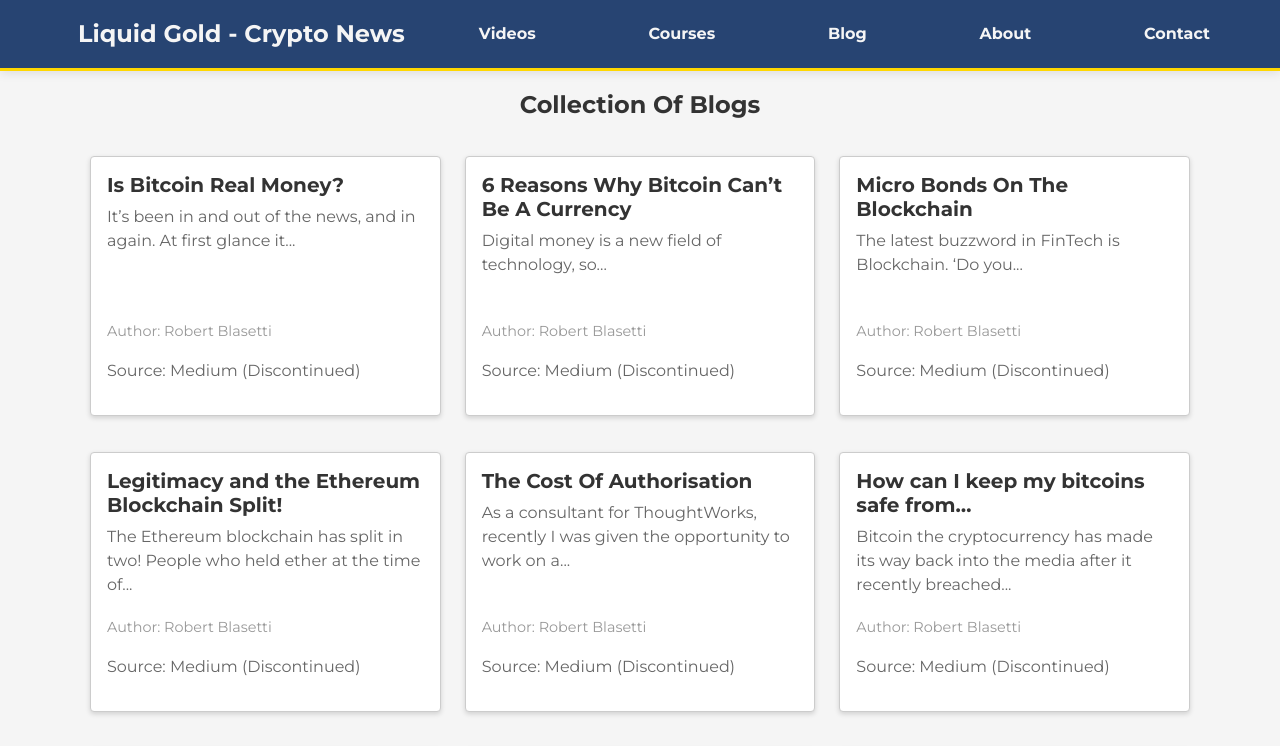
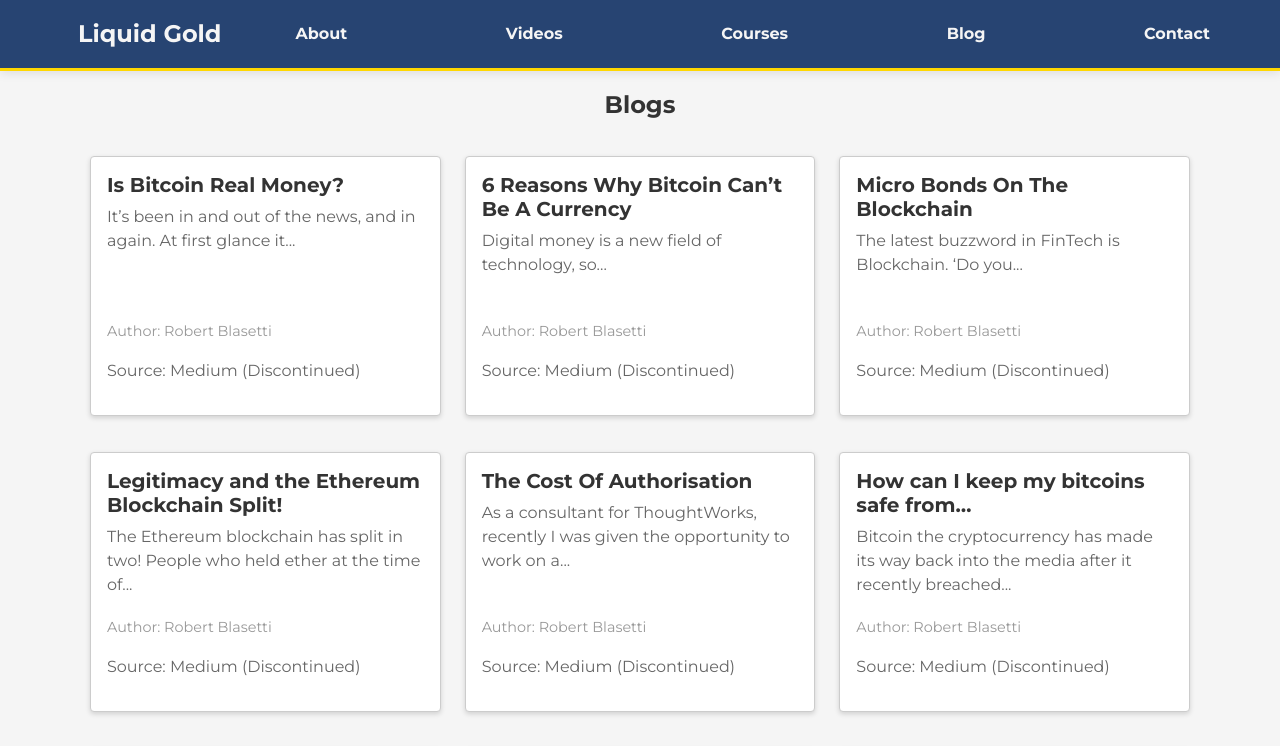
Before and after one commit to rob-blasetti/rob-blasetti.github.io, a React (Create React App) app: page /blog in a window 1280 px wide. Shown: the top 746 px of the page. Built offline with nearby package versions, Linux system fonts and the light colour scheme; no server answers.

Commit message:
shorten header to liquid gold, rearrange nav

```diff
--- a/src/components/BlogPage.js
+++ b/src/components/BlogPage.js
@@ -6,7 +6,7 @@ import blogs from './BlogData';
 const BlogPage = () => {
   return (
     <Container className="blog-page">
-      <h1 className="title">Collection Of Blogs</h1>
+      <h1 className="title">Blogs</h1>
       <Row>
         {blogs.map((blog) => (
           <Col md={6} lg={4} key={blog.id}>
--- a/src/components/NavBar.js
+++ b/src/components/NavBar.js
@@ -18,26 +18,26 @@ const NavBar = () => {
           } else {
             window.location.href = "/";
           }
-        }}>Liquid Gold - Crypto News</div>
+        }}>Liquid Gold</div>
         <Navbar.Toggle aria-controls="basic-navbar-nav" onClick={handleNavCollapse} />
         <Navbar.Collapse id="basic-navbar-nav" className="justify-content-end">
           <Nav className="ml-auto">
             {location.pathname === '/' ? (
               // We are on the home page
               <>
+                <ScrollLink activeClass="active" className="nav-link" to="about-us" spy={true} smooth={true} duration={500}>About</ScrollLink>
                 <ScrollLink activeClass="active" className="nav-link" to="videos" spy={true} smooth={true} duration={500}>Videos</ScrollLink>
                 <ScrollLink activeClass="active" className="nav-link" to="courses" spy={true} smooth={true} duration={500}>Courses</ScrollLink>
                 <RouterLink className="nav-link" to="/blog">Blog</RouterLink>
-                <ScrollLink activeClass="active" className="nav-link" to="about-us" spy={true} smooth={true} duration={500}>About</ScrollLink>
                 <ScrollLink activeClass="active" className="nav-link" to="contact-us" spy={true} smooth={true} duration={500}>Contact</ScrollLink>
               </>
             ) : (
               // We are on a different page
               <>
+                <RouterLink className="nav-link" to="/#about-us">About</RouterLink>
                 <RouterLink className="nav-link" to="/#videos">Videos</RouterLink>
                 <RouterLink className="nav-link" to="/#courses">Courses</RouterLink>
                 <RouterLink className="nav-link" to="/blog">Blog</RouterLink>
-                <RouterLink className="nav-link" to="/#about-us">About</RouterLink>
                 <RouterLink className="nav-link" to="/#contact-us">Contact</RouterLink>
               </>
             )}
```
